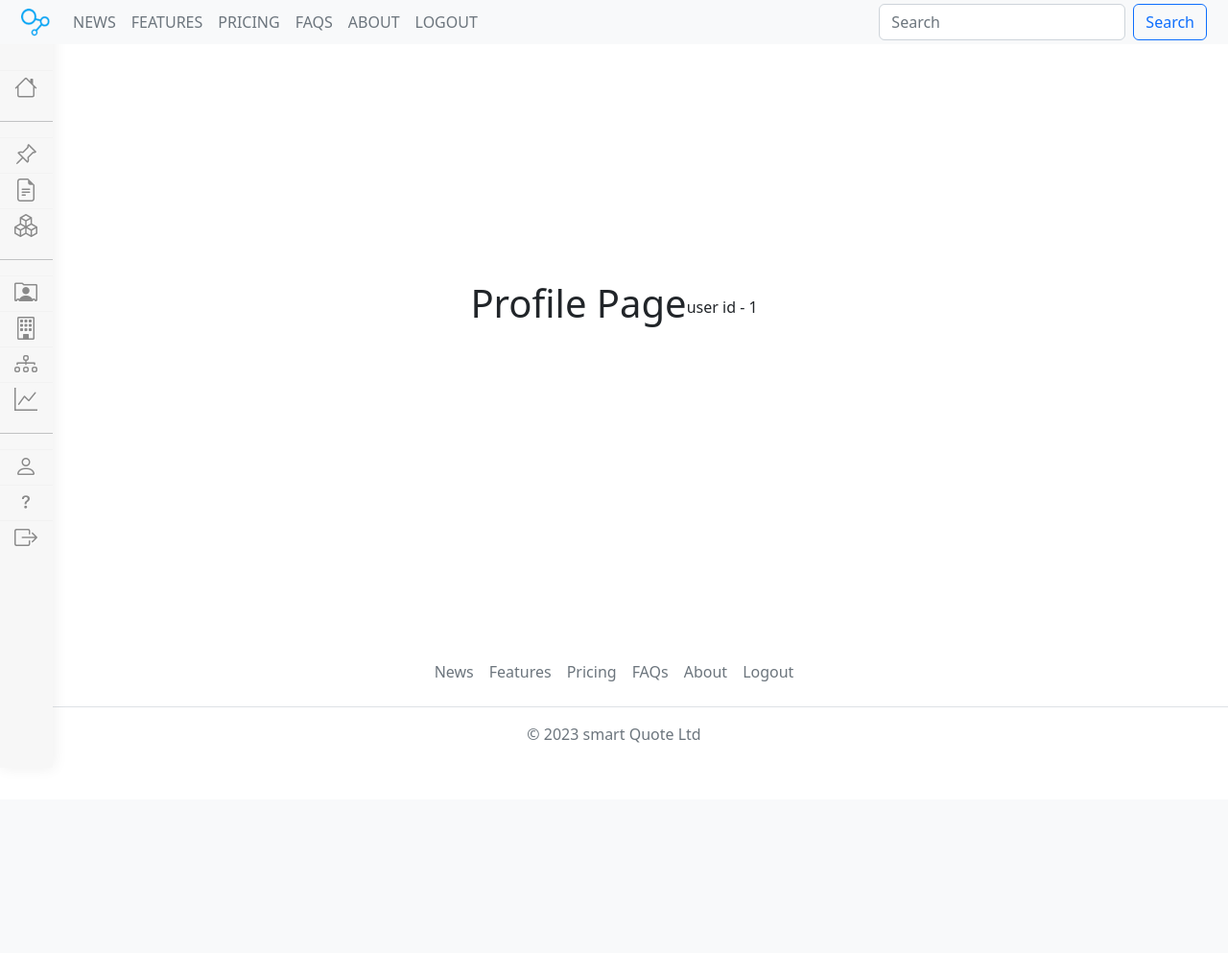
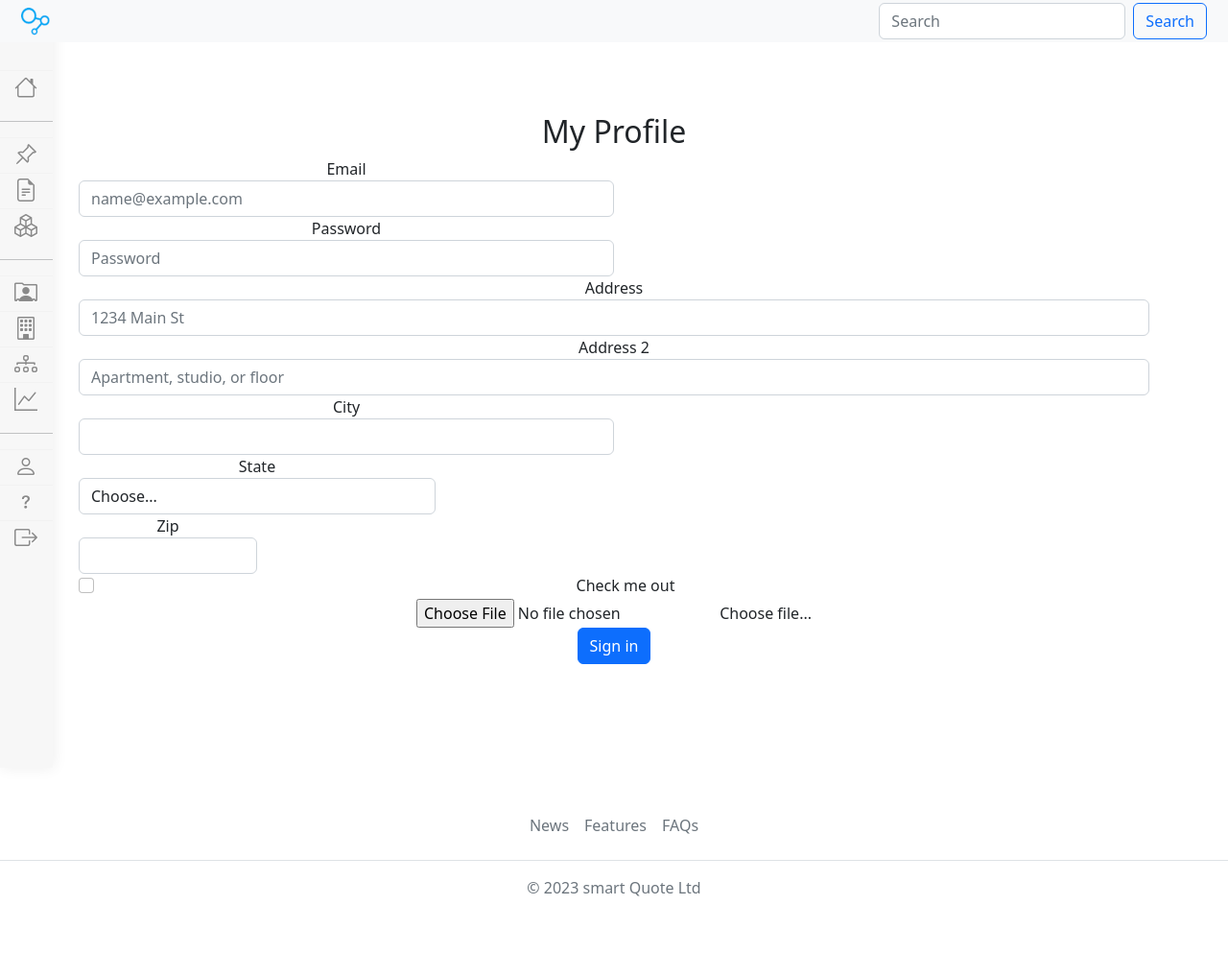
Before and after one commit to rightoneX/smartquote, a PHP site: page /profile in a window 1280 px wide. Shown: the whole page at 96% size. Before the commit the page ends 774 px from the top, so only its background shows below. Run offline with PHP 8.4, Linux system fonts and the light colour scheme; the visitor is signed in with stand-in values (Sample User, id 1); some web fonts are replaced.

Commit message:
profile page update

```diff
--- a/classes/Database.class.php
+++ b/classes/Database.class.php
@@ -4,8 +4,8 @@ class Database
 {
     private $host = "localhost:3306";
     private $user = "root";
-    private $pwd = "password";
-    // private $pwd = "Password!";
+    // private $pwd = "password";
+    private $pwd = "Password!";
     private $dbname = "squote";
 
     protected function connect()
@@ -13,7 +13,7 @@ class Database
         try {
             $dsn = 'mysql:host=' . $this->host . ';dbname=' . $this->dbname;
             $pdo = new PDO($dsn, $this->user, $this->pwd);
-            $pdo->setAttribute(PDO::ATTR_DEFAULT_FETCH_MODE, PDO::FETCH_ASSOC);
+            $pdo->setAttribute(PDO::ATTR_DEFAULT_FETCH_MODE, PDO::FETCH_OBJ);
             return $pdo;
         } catch (PDOException $e) {
             throw new Exception($e->getMessage());
--- a/classes/Users.class.php
+++ b/classes/Users.class.php
@@ -21,9 +21,8 @@ class Users extends Database
             exit();
         }
 
-        $passwordHashed = $stmt->fetchAll(PDO::FETCH_ASSOC);
-
-        $checkpassword = password_verify($password, $passwordHashed[0]['password']);
+        $passwordHashed = $stmt->fetch();
+        $checkpassword = password_verify($password, $passwordHashed->password);
 
         if ($checkpassword == false) { // wrong password
 
@@ -34,7 +33,7 @@ class Users extends Database
 
             $stmt = $this->connect()->prepare('SELECT * FROM users WHERE email = ?');
             $stmt->execute(array($email));
-            $user = $stmt->fetchAll();
+            $user = $stmt->fetch();
             $stmt = null;
             return $user; // return user data
         }
@@ -46,13 +45,13 @@ class Users extends Database
         $sql = "SELECT email FROM users WHERE email = ?";
         $stmt = $this->connect()->prepare($sql);
 
-        if(!$stmt->execute(array($email))){ // check if sql accept command
+        if (!$stmt->execute(array($email))) { // check if sql accept command
             $stmt = null;
             header("location: ../index.php?error=stmtfailed");
             exit();
         }
 
-        if($stmt->rowCount() > 0 ){ // check if the email already in the db
+        if ($stmt->rowCount() > 0) { // check if the email already in the db
             $stmt = null;
             header("location: ../index.php?error=emailtaken");
             exit();
@@ -63,5 +62,19 @@ class Users extends Database
         $stmt->execute([$name, $email,  password_hash($password, PASSWORD_DEFAULT)]);
     }
 
+    protected function profileUserData($id)
+    {
+        // check if email already in use
+        $sql = "SELECT * FROM users WHERE id = ?";
+        $stmt = $this->connect()->prepare($sql);
 
+        if (!$stmt->execute(array($id))) { // check if sql accept command
+            $stmt = null;
+            header("location: ../index.php?error=usernotfound");
+            exit();
+        }
+        $user = $stmt->fetch();
+        $stmt = null;
+        return $user; // return user data
+    }
 }
--- a/classes/UsersView.class.php
+++ b/classes/UsersView.class.php
@@ -3,25 +3,32 @@
 class UsersView extends Users
 {
 
-    public $email;
-    public $password;
+    // public $email;
+    // public $password;
 
-    public function __construct($email, $password)
+    // public function __construct()
+    // {
+        // $this->email = $email;
+        // $this->password = $password;
+    // }
+
+    public function loginUser($email, $password)
     {
-        $this->email = $email;
-        $this->password = $password;
+        $user = $this->getUser($email, $password);
+        // start the user session
+        session_start();
+        $_SESSION["userid"] = $user->id;
+        $_SESSION["name"] = $user->name;
+        $_SESSION["email"] = $user->email;
     }
 
-    public function loginUser()
+    public function profileUser($id)
     {
-        $user = $this->getUser($this->email, $this->password);
-        // start the user session
-        session_start();
-        $_SESSION["userid"] = $user[0]["id"];
-        $_SESSION["name"] = $user[0]["name"];
-        $_SESSION["email"] = $user[0]["email"];
+        $user = $this->profileUserData($id);
+        // var_dump($user);
+        // die();
+        return $user;
     }
-
 
     // public function showUser(){
     //     $results = $this->getUser($this->email, $this->password);
--- a/includes/footer.inc.php
+++ b/includes/footer.inc.php
@@ -1,6 +1,11 @@
 <footer class="py-3 my-4">
     <ul class="nav justify-content-center border-bottom pb-3 mb-3">
-        <?php include 'site-links.inc.php'; ?>
+        <?php
+        //  include 'site-links.inc.php';
+        ?>
+        <li class="nav-item"><a href="news" class="nav-link px-2 text-muted">News</a></li>
+        <li class="nav-item"><a href="features" class="nav-link px-2 text-muted">Features</a></li>
+        <li class="nav-item"><a href="faq" class="nav-link px-2 text-muted">FAQs</a></li>
     </ul>
     <p class="text-center text-muted">&copy; 2023 smart Quote Ltd</p>
 </footer>
--- a/includes/site-links.inc.php
+++ b/includes/site-links.inc.php
@@ -1,13 +1,23 @@
-<li class="nav-item"><a href="news" class="nav-link px-2 text-muted">News</a></li>
+<!-- <li class="nav-item"><a href="news" class="nav-link px-2 text-muted">News</a></li>
 <li class="nav-item"><a href="features" class="nav-link px-2 text-muted">Features</a></li>
 <li class="nav-item"><a href="pricing" class="nav-link px-2 text-muted">Pricing</a></li>
 <li class="nav-item"><a href="faq" class="nav-link px-2 text-muted">FAQs</a></li>
-<li class="nav-item"><a href="about" class="nav-link px-2 text-muted">About</a></li>
+<li class="nav-item"><a href="about" class="nav-link px-2 text-muted">About</a></li> -->
 
 <?php
 if (isset($_SESSION["userid"])) { // user loged in
-    echo ("<li class='nav-item'><a href='logout' class='nav-link px-2 text-muted'>Logout</a></li>");
+
+
+    // echo ("<li class='nav-item'><a href='logout' class='nav-link px-2 text-muted'>Logout</a></li>");
 } else {
+    ?>
+    <li class="nav-item"><a href="news" class="nav-link px-2 text-muted">News</a></li>
+    <li class="nav-item"><a href="features" class="nav-link px-2 text-muted">Features</a></li>
+    <li class="nav-item"><a href="pricing" class="nav-link px-2 text-muted">Pricing</a></li>
+    <li class="nav-item"><a href="faq" class="nav-link px-2 text-muted">FAQs</a></li>
+    <li class="nav-item"><a href="about" class="nav-link px-2 text-muted">About</a></li>
+
+<?php
     echo ("<li class='nav-item'><a href='login' class='nav-link px-2 text-muted'>Login</a></li>");
 };
 ?>
--- a/pages/processing/login.pro.php
+++ b/pages/processing/login.pro.php
@@ -9,9 +9,9 @@ if (isset($_POST["submit"])) {
     include '../../classes/Users.class.php';
     include '../../classes/UsersView.class.php';
 
-    $login = new UsersView($email, $password);
+    $login = new UsersView();
 
-    $login->loginUser();
+    $login->loginUser($email, $password);
 
     header("location: /tasks");
 }
--- a/pages/processing/signup.pro.php
+++ b/pages/processing/signup.pro.php
@@ -16,10 +16,10 @@ if (isset($_POST["submit"])) {
 
     $signup->createUser();
 
-    // if all fine the user will be loged-in
-    $login = new UsersView($email, $password);
+    // if all fine the user will be logged in
+    $login = new UsersView();
 
-    $login->loginUser();
+    $login->loginUser($email, $password);
 
     header("location: /tasks");
 }
--- a/pages/profile.page.php
+++ b/pages/profile.page.php
@@ -1,11 +1,71 @@
 <?php if (!isset($_SESSION["userid"])) {
     header("location: /");
-} ?>
+}
 
-<h1>Profile Page</h1>
+// ToDo
+// get user data based on id
+// update user data form
+$user = new UsersView();
+$profile = $user->profileUser($_SESSION["userid"]);
+// echo ($profile->name);
+?>
 
-<?php
+<div class="page-content">
+    <div class="page-title">
+        <h2>My Profile</h2>
+    </div>
+    <form>
+        <div class="form-row">
+            <div class="form-group col-md-6">
+                <label for="inputEmail4">Email</label>
+                <input type="email" class="form-control" id="inputEmail4" placeholder="<?php echo($profile->email) ?>">
+            </div>
 
-// echo $usersObj->
-echo "user id - " . $_SESSION["userid"];
-?>
+
+            <div class="form-group col-md-6">
+                <label for="inputPassword4">Password</label>
+                <input type="password" class="form-control" id="inputPassword4" placeholder="Password">
+            </div>
+        </div>
+        <div class="form-group">
+            <label for="inputAddress">Address</label>
+            <input type="text" class="form-control" id="inputAddress" placeholder="1234 Main St">
+        </div>
+        <div class="form-group">
+            <label for="inputAddress2">Address 2</label>
+            <input type="text" class="form-control" id="inputAddress2" placeholder="Apartment, studio, or floor">
+        </div>
+        <div class="form-row">
+            <div class="form-group col-md-6">
+                <label for="inputCity">City</label>
+                <input type="text" class="form-control" id="inputCity">
+            </div>
+            <div class="form-group col-md-4">
+                <label for="inputState">State</label>
+                <select id="inputState" class="form-control">
+                    <option selected>Choose...</option>
+                    <option>...</option>
+                </select>
+            </div>
+            <div class="form-group col-md-2">
+                <label for="inputZip">Zip</label>
+                <input type="text" class="form-control" id="inputZip">
+            </div>
+        </div>
+        <div class="form-group">
+            <div class="form-check">
+                <input class="form-check-input" type="checkbox" id="gridCheck">
+                <label class="form-check-label" for="gridCheck">
+                    Check me out
+                </label>
+            </div>
+        </div>
+
+        <div class="custom-file">
+            <input type="file" class="custom-file-input" id="validatedCustomFile" required>
+            <label class="custom-file-label" for="validatedCustomFile">Choose file...</label>
+            <div class="invalid-feedback">Example invalid custom file feedback</div>
+        </div>
+        <button type="submit" class="btn btn-primary">Sign in</button>
+    </form>
+</div>
--- a/pages/tasks.page.php
+++ b/pages/tasks.page.php
@@ -65,8 +65,8 @@
   echo(" Task of user user ID is - " . $_SESSION["userid"]);
   echo( $_SESSION["name"]);
   echo(  $_SESSION["email"]);
-  echo(  $_SESSION["surename"] );
-  echo(  $_SESSION["position"]);
+  // echo(  $_SESSION["surename"] );
+  // echo(  $_SESSION["position"]);
     ?>
 </h1>
 
--- a/style/app.css
+++ b/style/app.css
@@ -6,3 +6,4 @@
 @import url("login.css");
 @import url("footer.css");
 @import url("sidebar.css");
+@import url("page.css");
--- /dev/null
+++ b/style/page.css
@@ -0,0 +1,16 @@
+.container{
+    /* border: 1px solid rgb(216, 16, 16); */
+    min-height: 100vh;
+}
+
+.page-content{
+    display: table-column;
+    width: 100%;
+    /* border: 1px solid rgb(248, 248, 248); */
+    padding-top: 10px;
+}
+
+.page-title{
+    width: 100%;
+    text-align: center;
+}
```
Also changed, not shown: index.php (+3 -5 lines).
